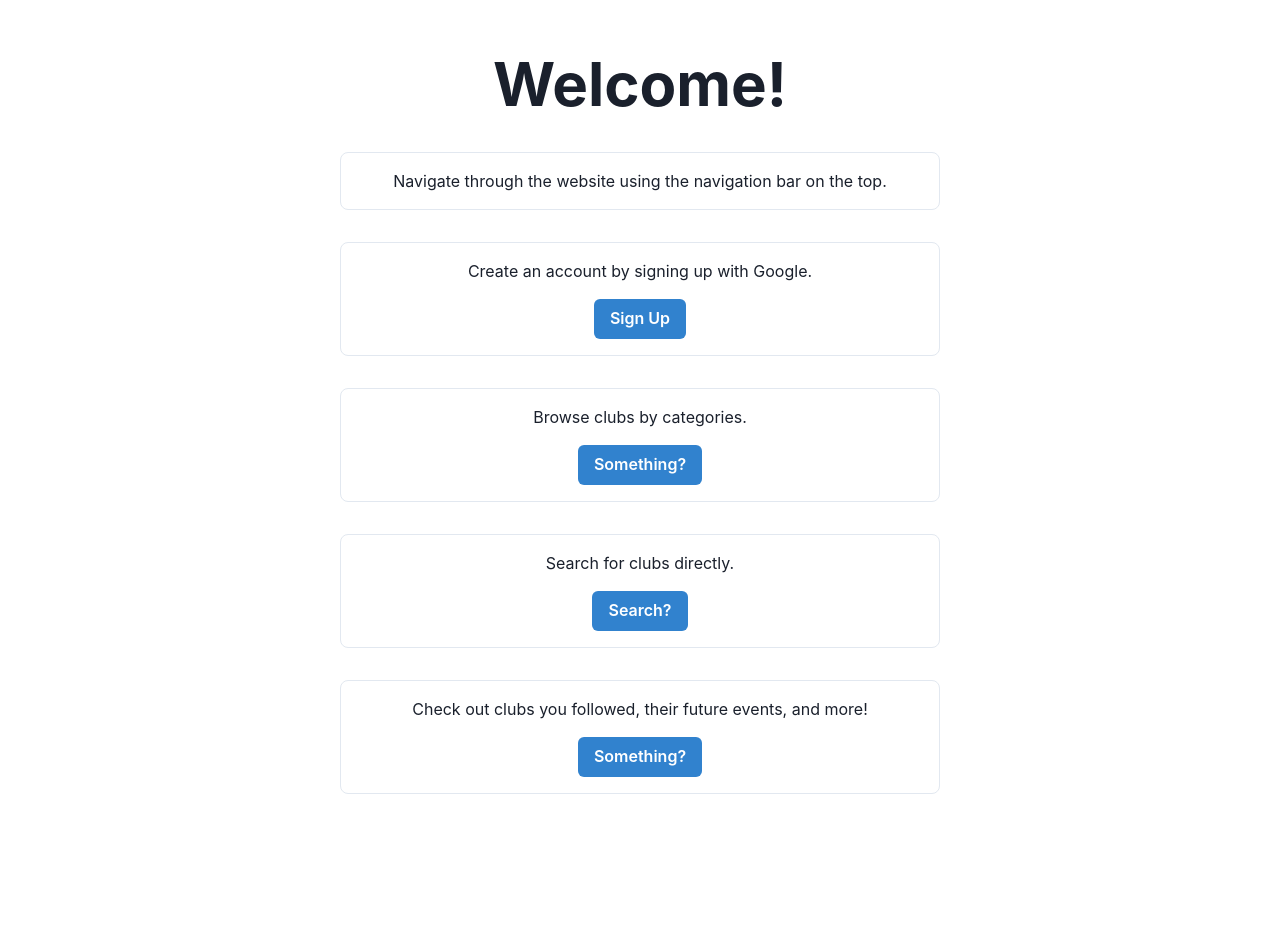
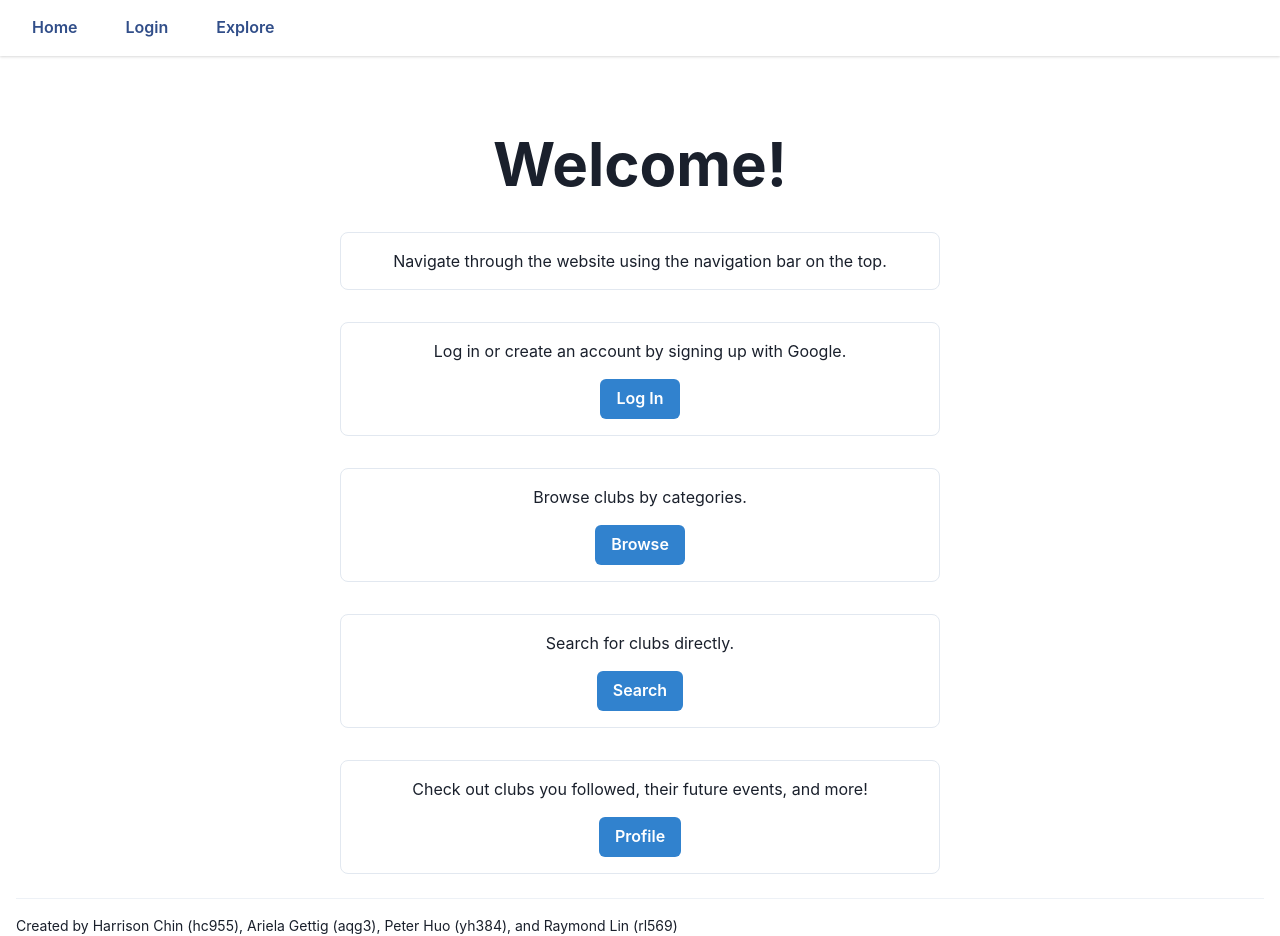
Before and after one commit to agettig/trends-clubhub, a Next.js app: page /welcome in a window 1280 px wide. Before the commit the page ends 800 px from the top, so only its background shows below. Built offline with nearby package versions, Linux system fonts and the light colour scheme.

Commit message:
link for some buttons

```diff
--- a/components/layout/Footer.tsx
+++ b/components/layout/Footer.tsx
@@ -6,7 +6,7 @@ const Footer = () => (
     <Divider my={4} />
     <Text fontSize="sm" color="subtle">
       Created by Harrison Chin (hc955), Ariela Gettig (aqg3),
-      Peter Huo (yh384), and Raymond Lin(rl569)
+      Peter Huo (yh384), and Raymond Lin (rl569)
     </Text>
   </Box>
 )
--- a/components/welcome/welcome.tsx
+++ b/components/welcome/welcome.tsx
@@ -1,48 +1,70 @@
-import {  Box, Button, Center, ChakraProvider, Heading, VStack } from "@chakra-ui/react"
+import {  Box, Button, ButtonSpinner, Center, ChakraProvider, Heading, VStack } from "@chakra-ui/react"
+import NextLink from "next/link";
 
+type BoxData = {
+    description: string,
+    buttonName: string,
+    buttonPath: string
+};
+
+const boxData: BoxData[] = [
+    {
+        description: "Navigate through the website using the navigation bar on the top.",
+        buttonName: "",
+        buttonPath: ""
+    },
+    {
+        description: "Log in or create an account by signing up with Google.",
+        buttonName: "Log In",
+        buttonPath: "/login"
+    },
+    {
+        description: "Browse clubs by categories.",
+        buttonName: "Browse",
+        buttonPath: "/clubs"
+    },
+    {
+        description: "Search for clubs directly.",
+        buttonName: "Search",
+        buttonPath: "" // TODO
+    },
+    {
+        description: "Check out clubs you followed, their future events, and more!",
+        buttonName: "Profile",
+        buttonPath: "" // TODO
+    }
+]
+
+const BoxAndButton = ( {description, buttonName, buttonPath }: BoxData) => {
+    return (
+        <Box w="600px" borderWidth="1px" borderRadius="lg" p="4" textAlign="center">
+            {description}
+            { (buttonPath || buttonName)  &&
+                <Box mt="4">
+                    <NextLink key={buttonPath} href={buttonPath} passHref>
+                        <Button colorScheme="blue">{buttonName}</Button>
+                    </NextLink>
+                </Box>
+            }
+        </Box>
+    )
+}
 
 const Welcome = () => {
     return (
         <div>
-        {
-            <ChakraProvider>
-                {/* TODO Buttons: */}
+            {
                 <Center>
                     <VStack spacing={8}>
                         <Heading mt="12" fontSize="60px">Welcome!</Heading>
-                        <Box w="600px" borderWidth="1px" borderRadius="lg" p="4" textAlign="center">
-                            Navigate through the website using the navigation bar on the top.
-                        </Box>
-                        {/* if (signedIn) */}
-                        <Box w="600px" borderWidth="1px" borderRadius="lg" p="4" textAlign="center">
-                            Create an account by signing up with Google.
-                            <Box mt="4">
-                                <Button colorScheme="blue">Sign Up</Button>
-                            </Box>
-                        </Box>
-                        <Box w="600px" borderWidth="1px" borderRadius="lg" p="4" textAlign="center">
-                            Browse clubs by categories.
-                            <Box mt="4">
-                                <Button colorScheme="blue">Something?</Button>
-                            </Box>
-                        </Box>
-                        <Box w="600px" borderWidth="1px" borderRadius="lg" p="4" textAlign="center">
-                            Search for clubs directly.
-                            <Box mt="4">
-                                <Button colorScheme="blue">Search?</Button>
-                            </Box>
-                        </Box>
-                        <Box w="600px" borderWidth="1px" borderRadius="lg" p="4" textAlign="center">
-                            Check out clubs you followed, their future events, and more!
-                            <Box mt="4">
-                                <Button colorScheme="blue">Something?</Button>
-                            </Box>
-                        </Box>
+                        {
+                            boxData.map((data) =>
+                            <BoxAndButton key={data.buttonPath} {...data} />)
+                        }
                     </VStack>
                 </Center>
-            </ChakraProvider>
-        }
-    </div>
+            }
+        </div>
     );
 }
 
--- a/pages/welcome.tsx
+++ b/pages/welcome.tsx
@@ -1,8 +1,11 @@
+import Layout from "../components/layout/Layout"
 import Welcome from "../components/welcome/welcome"
 
 const WelcomePage = () => {
     return (
-        <Welcome />
+        <Layout title="Welcome">
+            <Welcome />
+        </Layout>
     )
 }
 
```
